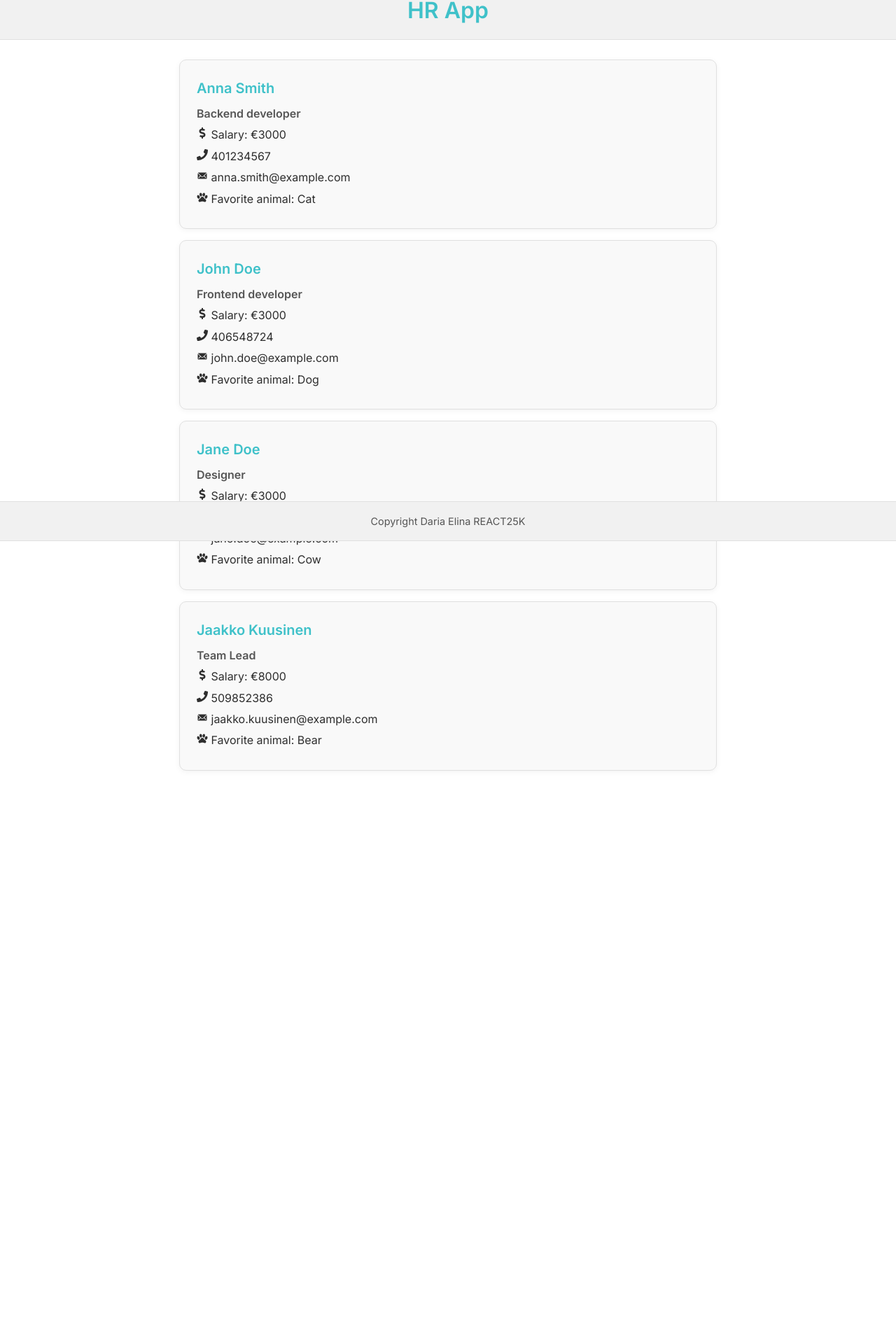
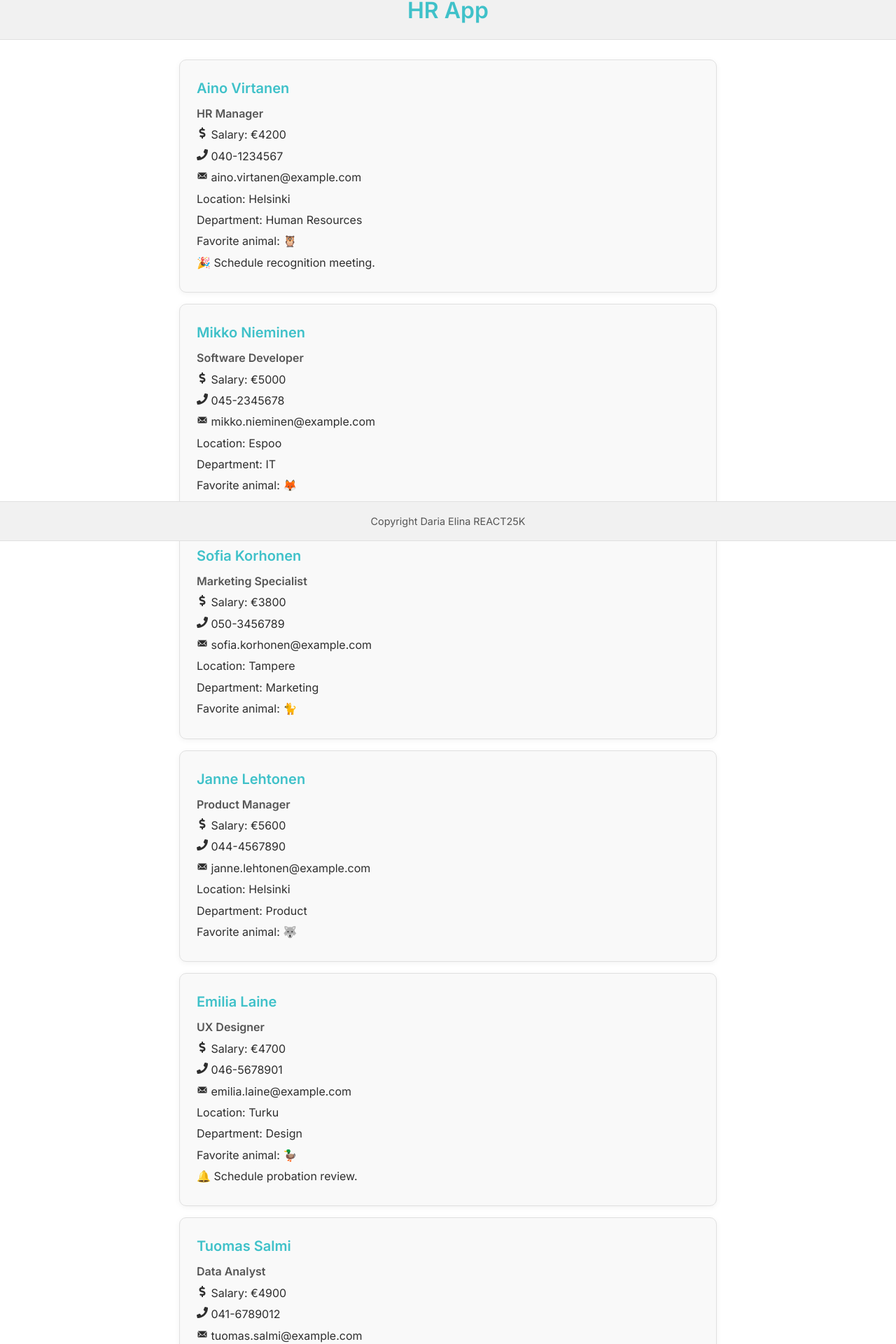
Before and after one commit to DarjaElina/hr_app, a React (Vite) app: page / in a window 1280 px wide. Shown: the part 27-1947 px from the top of the page at 70% size. Before the commit the page ends 1220 px from the top, so only its background shows below. Built offline with nearby package versions, Linux system fonts and the light colour scheme.

Commit message:
add step 2 features

```diff
--- /dev/null
+++ b/data/persons.js
@@ -0,0 +1,134 @@
+const persons = [
+  {
+    id: 1,
+    name: "Aino Virtanen",
+    title: "HR Manager",
+    salary: 4200,
+    phone: "040-1234567",
+    email: "aino.virtanen@example.com",
+    animal: "🦉",
+    startDate: "2010-04-01",
+    location: "Helsinki",
+    department: "Human Resources",
+    skills: ["Recruiting", "Communication", "Employee Relations"]
+  },
+  {
+    id: 2,
+    name: "Mikko Nieminen",
+    title: "Software Developer",
+    salary: 5000,
+    phone: "045-2345678",
+    email: "mikko.nieminen@example.com",
+    animal: "🦊",
+    startDate: "2014-04-13",
+    location: "Espoo",
+    department: "IT",
+    skills: ["JavaScript", "React", "Node.js"]
+  },
+  {
+    id: 3,
+    name: "Sofia Korhonen",
+    title: "Marketing Specialist",
+    salary: 3800,
+    phone: "050-3456789",
+    email: "sofia.korhonen@example.com",
+    animal: "🐈",
+    startDate: "2023-11-10",
+    location: "Tampere",
+    department: "Marketing",
+    skills: ["SEO", "Content Creation", "Analytics"]
+  },
+  {
+    id: 4,
+    name: "Janne Lehtonen",
+    title: "Product Manager",
+    salary: 5600,
+    phone: "044-4567890",
+    email: "janne.lehtonen@example.com",
+    animal: "🐺",
+    startDate: "2019-04-13",
+    location: "Helsinki",
+    department: "Product",
+    skills: ["Agile", "Roadmapping", "Stakeholder Management"]
+  },
+  {
+    id: 5,
+    name: "Emilia Laine",
+    title: "UX Designer",
+    salary: 4700,
+    phone: "046-5678901",
+    email: "emilia.laine@example.com",
+    animal: "🦆",
+    startDate: "2024-12-01",
+    location: "Turku",
+    department: "Design",
+    skills: ["Figma", "User Research", "Prototyping"]
+  },
+  {
+    id: 6,
+    name: "Tuomas Salmi",
+    title: "Data Analyst",
+    salary: 4900,
+    phone: "041-6789012",
+    email: "tuomas.salmi@example.com",
+    animal: "🦡",
+    startDate: "2019-11-18",
+    location: "Jyväskylä",
+    department: "Analytics",
+    skills: ["SQL", "Python", "Data Visualization"]
+  },
+  {
+    id: 7,
+    name: "Laura Mäkinen",
+    title: "Customer Support Lead",
+    salary: 3900,
+    phone: "050-7890123",
+    email: "laura.makinen@example.com",
+    animal: "🐬",
+    startDate: "2016-07-22",
+    location: "Helsinki",
+    department: "Customer Service",
+    skills: ["CRM", "Problem Solving", "Team Management"]
+  },
+  {
+    id: 8,
+    name: "Aleksi Rautio",
+    title: "DevOps Engineer",
+    salary: 5300,
+    phone: "045-8901234",
+    email: "aleksi.rautio@example.com",
+    animal: "🦫",
+    startDate: "2024-11-01",
+    location: "Oulu",
+    department: "IT",
+    skills: ["Docker", "CI/CD", "AWS"]
+  },
+  {
+    id: 9,
+    name: "Krista Saarinen",
+    title: "Finance Specialist",
+    salary: 4600,
+    phone: "043-9012345",
+    email: "krista.saarinen@example.com",
+    animal: "🦌",
+    startDate: "2020-10-05",
+    location: "Hämeenlinna",
+    department: "Finance",
+    skills: ["Budgeting", "Reporting", "Excel"]
+  },
+  {
+    id: 10,
+    name: "Otto Koskinen",
+    title: "Legal Advisor",
+    salary: 6000,
+    phone: "040-0123456",
+    email: "otto.koskinen@example.com",
+    animal: "🐴",
+    startDate: "2015-12-30",
+    location: "Helsinki",
+    department: "Legal",
+    skills: ["Contract Law", "Compliance", "Negotiation"]
+  }
+];
+
+export default persons;
--- a/src/App.jsx
+++ b/src/App.jsx
@@ -1,6 +1,6 @@
 import Header from './components/Header'
 import Footer from './components/Footer'
-import Person from './components/Person'
+import PersonList from './components/PersonList'
 import './App.css'
 
 function App() {
@@ -8,30 +8,7 @@ function App() {
   return (
     <>
     <Header/>
-    <Person name="Anna Smith"
-      title="Backend developer"
-      salary={3000}
-      phone="401234567"
-      email="anna.smith@example.com"
-      animal="Cat"/>
-    <Person name="John Doe"
-      title="Frontend developer"
-      salary={3000}
-      phone="406548724"
-      email="john.doe@example.com"
-      animal="Dog"/>
-    <Person name="Jane Doe"
-      title="Designer"
-      salary={3000}
-      phone="408763456"
-      email="jane.doe@example.com"
-      animal="Cow"/>
-    <Person name="Jaakko Kuusinen"
-      title="Team Lead"
-      salary={8000}
-      phone="509852386"
-      email="jaakko.kuusinen@example.com"
-      animal="Bear"/>
+    <PersonList/>
     <Footer/>
     </>
   )
--- a/src/components/Person.jsx
+++ /dev/null
@@ -1,19 +0,0 @@
-import { FaPhone } from "react-icons/fa";
-import { IoIosMail } from "react-icons/io";
-import { IoPaw } from "react-icons/io5";
-import { FaDollarSign } from "react-icons/fa";
-
-const Person = ({ name, title, salary, phone, email, animal }) => {
-    return (
-      <div className="person-card">
-        <h3>{name}</h3>
-        <p><strong>{title}</strong></p>
-        <p><FaDollarSign /> Salary: €{salary}</p>
-        <p><FaPhone/> {phone}</p>
-        <p><IoIosMail/> {email}</p>
-        <p><IoPaw/> Favorite animal: {animal}</p>
-      </div>
-    );
-  };
-
-  export default Person;
--- /dev/null
+++ b/src/components/PersonCard.jsx
@@ -0,0 +1,37 @@
+import { FaPhone } from "react-icons/fa";
+import { IoIosMail } from "react-icons/io";
+import { FaDollarSign } from "react-icons/fa";
+
+const PersonCard = (props) => {
+    const { name, title, salary, phone, email, animal, startDate, location, department } = props;
+    const calculateWorkingTime = (startDate) => {
+      return {
+        years: new Date().getFullYear() - new Date(startDate).getFullYear(),
+        months:  Math.max(
+          (new Date().getFullYear() - new Date(startDate).getFullYear()) * 12 +
+          new Date().getMonth() -
+          new Date(startDate).getMonth(),
+          0
+        )
+      }
+    }
+    const isMilestoneYear = calculateWorkingTime(startDate).years !== 0 && calculateWorkingTime(startDate).years % 5 === 0;
+    const isProbation = calculateWorkingTime(startDate).months <= 6;
+
+    return (
+      <div className="person-card">
+        <h3>{name}</h3>
+        <p><strong>{title}</strong></p>
+        <p><FaDollarSign /> Salary: €{salary}</p>
+        <p><FaPhone/> {phone}</p>
+        <p><IoIosMail/> {email}</p>
+        <p>Location: {location}</p>
+        <p>Department: {department}</p>
+        <p>Favorite animal: {animal}</p>
+       {isMilestoneYear && <p> 🎉 Schedule recognition meeting.</p>}
+       {isProbation && <p>  🔔 Schedule probation review.</p>}
+      </div>
+    );
+  };
+
+  export default PersonCard;
--- /dev/null
+++ b/src/components/PersonList.jsx
@@ -0,0 +1,24 @@
+import employees from "../../data/persons"
+import PersonCard from "./PersonCard"
+
+const PersonList = () => {
+  return (
+      employees.map(e => (
+        <PersonCard
+        key={e.id}
+        name={e.name}
+        title={e.title}
+        salary={e.salary}
+        phone={e.phone}
+        email={e.email}
+        animal={e.animal}
+        startDate={e.startDate}
+        location={e.location}
+        department={e.department}
+        skills={e.skills}
+        />
+      ))
+  )
+}
+
+export default PersonList;
```
Also changed, not shown: src/index.css (line endings or trailing spaces).
